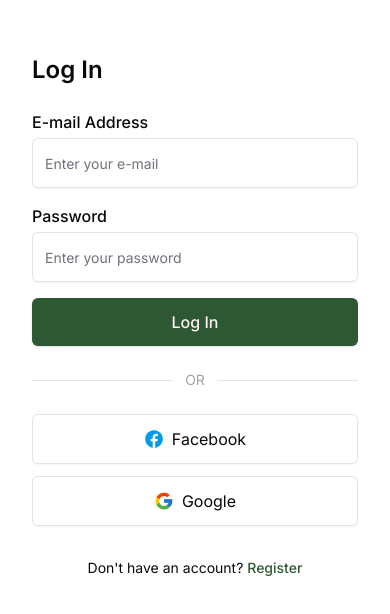
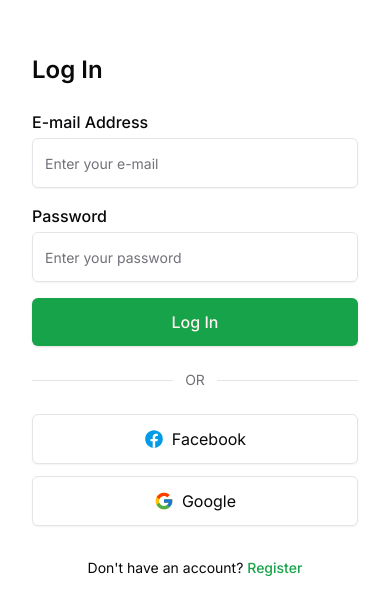
Before and after one commit to Sthabiraj/RecipeHub, a Next.js app in the folder frontend/: page /login in a window 390 px wide. Shown: the part 102-716 px from the top of the page. Built offline with nearby package versions, Linux system fonts and the light colour scheme; no server answers.

Commit message:
♻️ refactor: Update login and register pages background color

```diff
--- a/frontend/src/app/(auth)/login/page.tsx
+++ b/frontend/src/app/(auth)/login/page.tsx
@@ -6,11 +6,11 @@
 
 export default function LoginPage() {
   return (
-    <section className='flex min-h-screen items-center justify-center bg-white px-8 py-8 lg:rounded-l-3xl'>
+    <section className='flex min-h-screen items-center justify-center bg-background px-8 py-8 lg:rounded-l-3xl'>
       <div className='w-full max-w-lg space-y-6'>
         <h1 className='text-2xl font-semibold sm:text-3xl'>Log In</h1>
         <LoginForm />
-        <div className='flex w-full items-center gap-3 text-[#A3A3A3]'>
+        <div className='flex w-full items-center gap-3 text-muted-foreground'>
           <hr className='w-full' />
           <span className='whitespace-nowrap text-sm'>OR</span>
           <hr className='w-full' />
@@ -20,10 +20,7 @@
           Don&apos;t have an account?{' '}
           <Link
             href='/register'
-            className={cn(
-              buttonVariants({ variant: 'link' }),
-              'p-0 text-[#2E5834]'
-            )}
+            className={cn(buttonVariants({ variant: 'link' }), 'p-0')}
           >
             Register
           </Link>
--- a/frontend/src/app/(auth)/register/page.tsx
+++ b/frontend/src/app/(auth)/register/page.tsx
@@ -6,7 +6,7 @@
 
 export default function RegisterPage() {
   return (
-    <section className='flex min-h-screen items-center justify-center bg-white px-8 py-8 lg:rounded-l-3xl'>
+    <section className='flex min-h-screen items-center justify-center bg-background px-8 py-8 lg:rounded-l-3xl'>
       <div className='w-full max-w-lg space-y-6'>
         <h1 className='text-2xl font-semibold sm:text-3xl'>
           Create an Account
@@ -22,10 +22,7 @@
           Already have an account?{' '}
           <Link
             href='/login'
-            className={cn(
-              buttonVariants({ variant: 'link' }),
-              'p-0 text-[#2E5834]'
-            )}
+            className={cn(buttonVariants({ variant: 'link' }), 'p-0')}
           >
             Log In
           </Link>
--- a/frontend/src/components/forms/auth/login-form.tsx
+++ b/frontend/src/components/forms/auth/login-form.tsx
@@ -55,7 +55,7 @@
         error={errors.password}
       />
       <CustomButton
-        className='disabled:bg- mt-2 w-full bg-[#2E5834] hover:bg-[#2E5834]/90 disabled:opacity-50'
+        className='mt-2 w-full'
         type='submit'
         isLoading={loginMutation.isPending}
         loadingText='Logging In...'
--- a/frontend/src/components/forms/auth/register-form.tsx
+++ b/frontend/src/components/forms/auth/register-form.tsx
@@ -61,7 +61,7 @@
         error={errors.password}
       />
       <CustomButton
-        className='disabled:bg- mt-2 w-full bg-[#2E5834] hover:bg-[#2E5834]/90 disabled:opacity-50'
+        className='mt-2 w-full'
         type='submit'
         isLoading={registerMutation.isPending}
         loadingText='Creating Account...'
```
